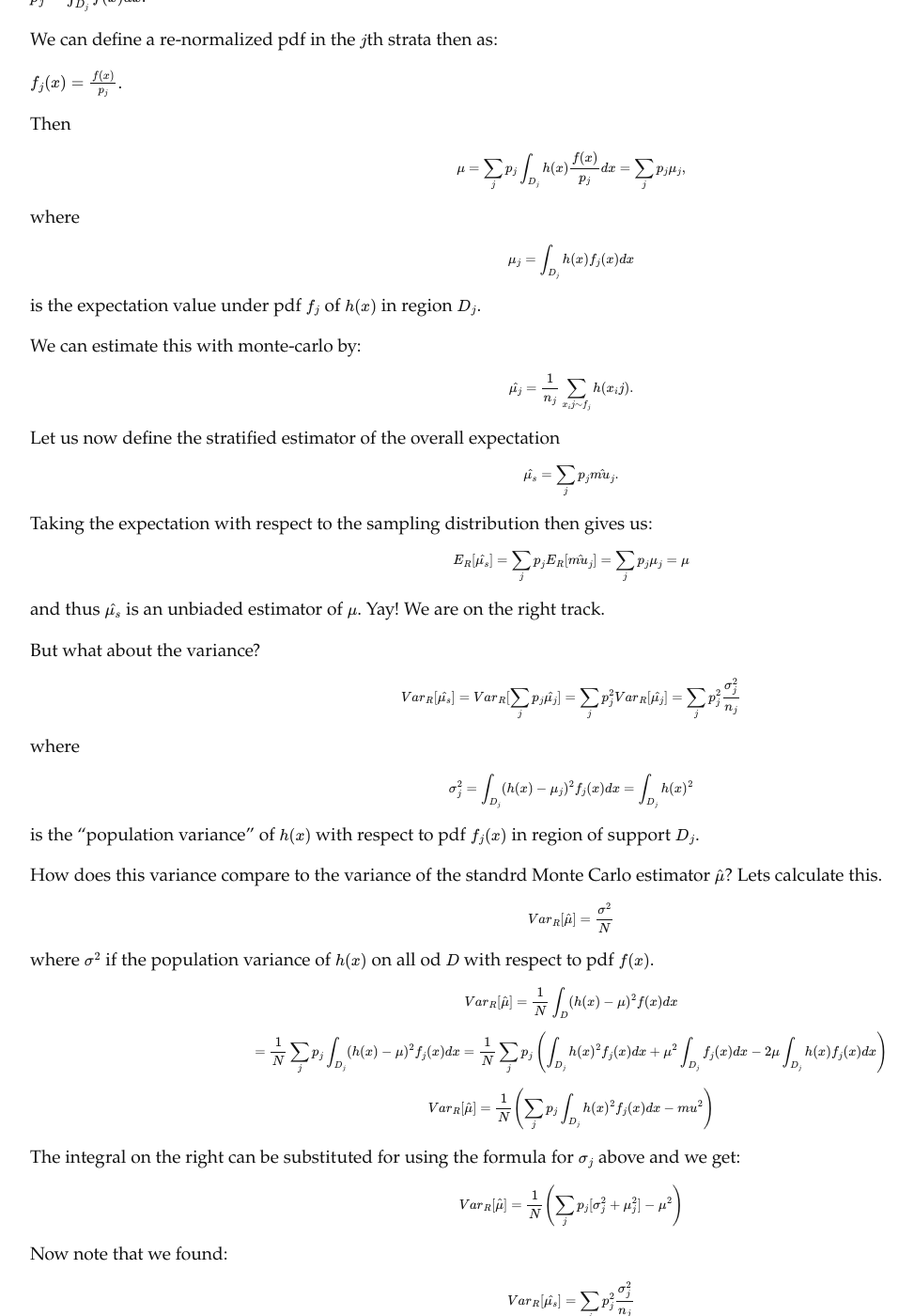
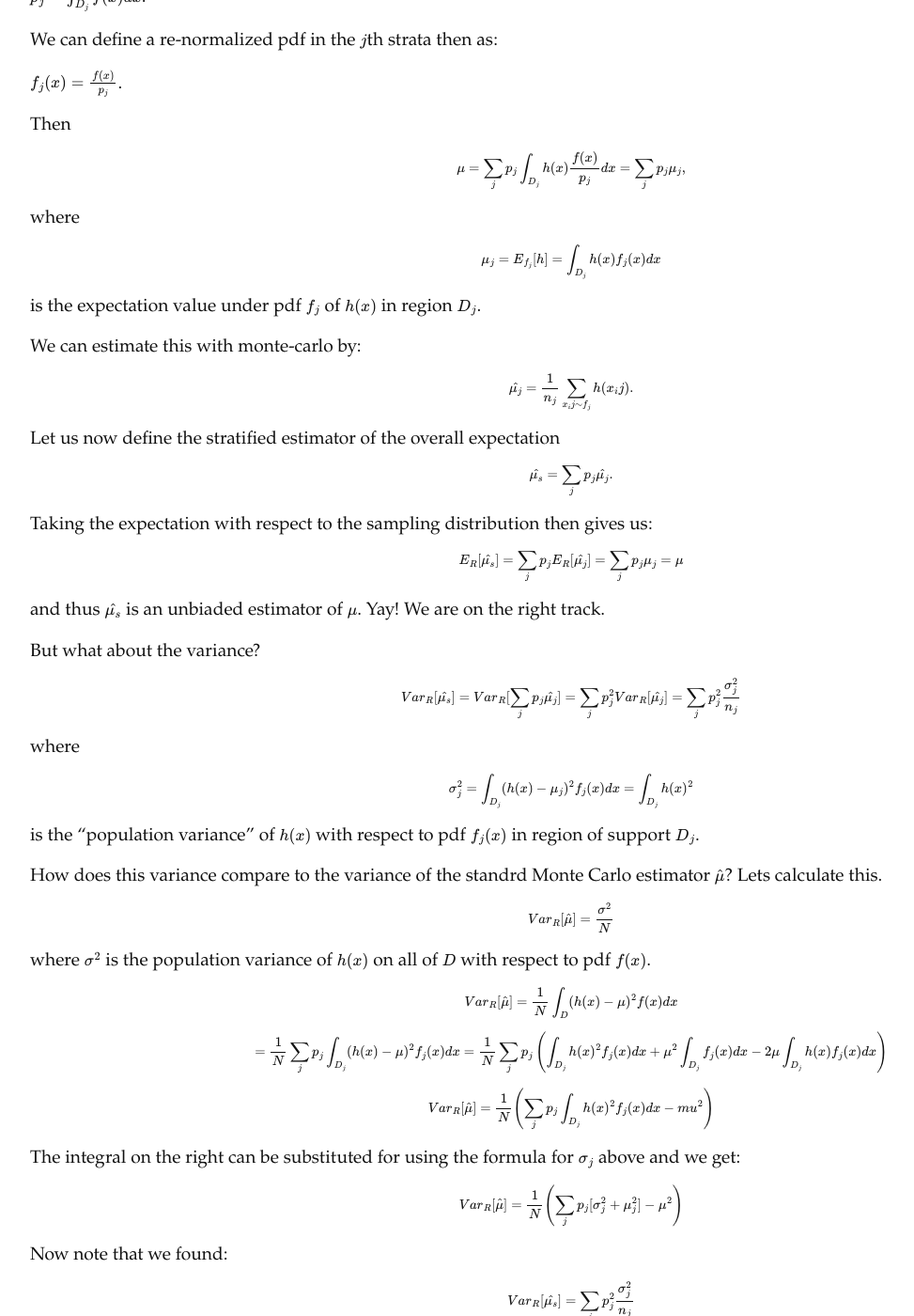
Before and after one commit to namwkim/2017, a Jekyll site: the page built from wiki/stratification.md, in a window 1280 px wide and 1400 px high, scrolled down 1505 px. Shown: the whole window at 94% size, without its empty margins (32-1005 px from the left). Built offline with Jekyll 4.4.1, drawn with Linux system fonts in a browser that asks for light colours; nearby versions of some CDN libraries; formulas are drawn with MathJax 3; some of the changed text lies outside the part shown.

Commit message:
lab 2 mods

```diff
--- a/wiki/stratification.md
+++ b/wiki/stratification.md
@@ -26,7 +26,7 @@
 
 Start by considering a one-dimensional expectation, over some region $D$ (could be [0,1]):
 
-$$ \mu = \int_{D} h(x) f(x)\, dx $$
+$$ \mu = E_f[h] = \int_{D} h(x) f(x)\, dx $$
 
 where $f(x)$ is a pdf normalized over the support D.
 
@@ -57,7 +57,7 @@
 
 where
 
-$$\mu_j = \int_{D_j} h(x) f_j(x) dx$$
+$$\mu_j = E_{f_j}[h] = \int_{D_j} h(x) f_j(x) dx$$
 
 is the expectation value under pdf $f_j$ of $h(x)$ in region $D_j$.
 
@@ -67,11 +67,11 @@
 
 Let us now define the stratified estimator of the overall expectation
 
-$$\hat{\mu_s} = \sum_j p_j \hat{mu_j}.$$
+$$\hat{\mu_s} = \sum_j p_j \hat{\mu_j}.$$
 
 Taking the expectation with respect to the sampling distribution then gives us:
 
-$$E_R[\hat{\mu_s}] = \sum_j p_j E_R[\hat{mu_j}] = \sum_j p_j \mu_j = \mu$$
+$$E_R[\hat{\mu_s}] = \sum_j p_j E_R[\hat{\mu_j}] = \sum_j p_j \mu_j = \mu$$
 
 and thus $\hat{\mu_s}$ is an unbiaded estimator of $\mu$. Yay! We are on the right track.
 
@@ -89,7 +89,7 @@
 
 $$Var_R[\hat{\mu}] = \frac{\sigma^2}{N}$$
 
-where $\sigma^2$ if the population variance of $h(x)$ on all od $D$ with respect to pdf $f(x)$.
+where $\sigma^2$ is the population variance of $h(x)$ on all of $D$ with respect to pdf $f(x)$.
 
 $$Var_R[\hat{\mu}] = \frac{1}{N} \int_D (h(x) - \mu)^2 f(x) dx$$
 
```
Also changed, not shown: wiki/lab2.md (+12 -6 lines), 2 other files.
